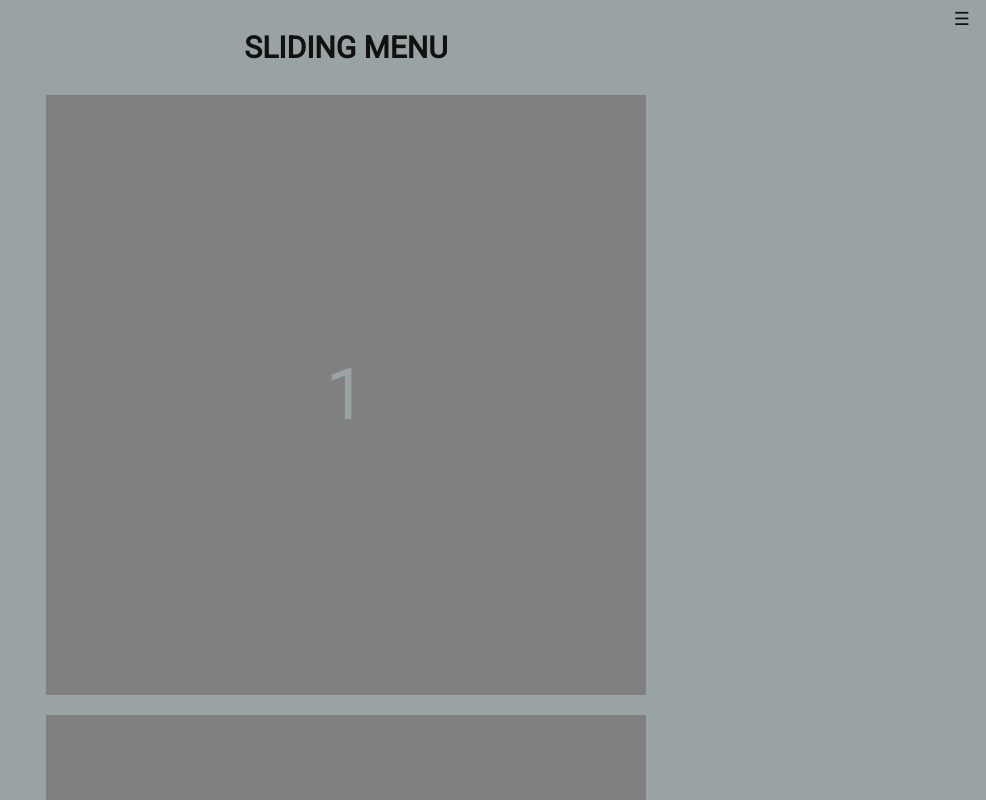
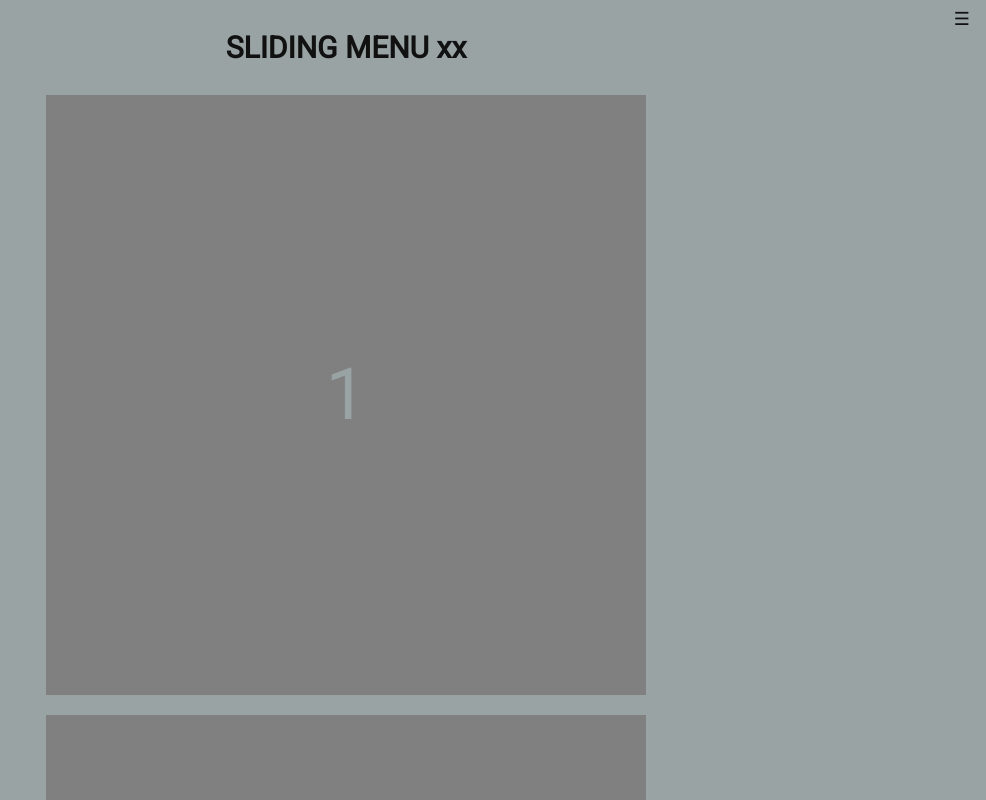
Before and after one commit to gaz41/sliding-menu, a plain HTML site: page index.html in a window 1280 px wide. Shown: the top 800 px of the page, without its empty margins (294-1280 px from the left). Drawn offline with Linux system fonts and the light colour scheme.

Commit message:
added h1

```diff
--- a/index.html
+++ b/index.html
@@ -10,7 +10,7 @@
     <div class="menu-toggle" id="menuToggle">&#9776;</div>
 
     <div class="container">
-      <h1>SLIDING MENU</h1>
+      <h1>SLIDING MENU xx</h1>
 
       <div class="box">1</div>
       <div class="box">2</div>
```
